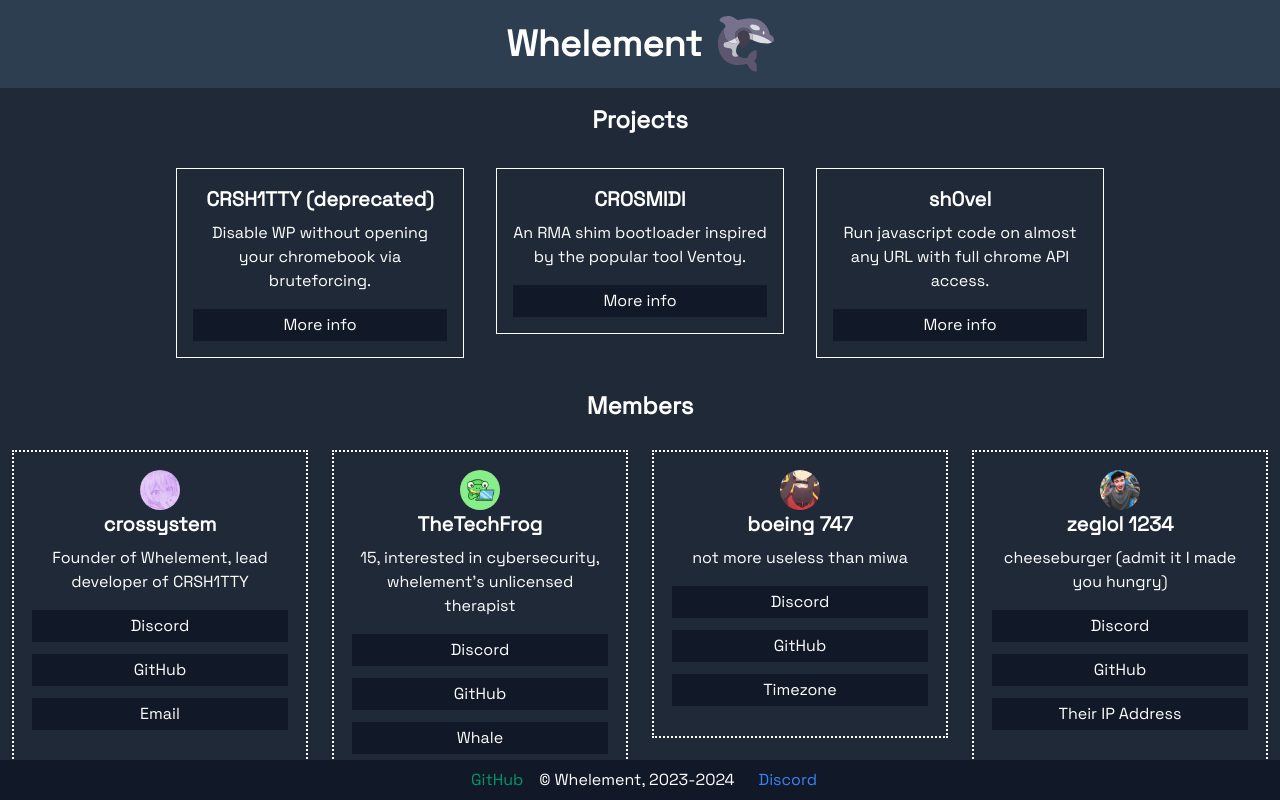
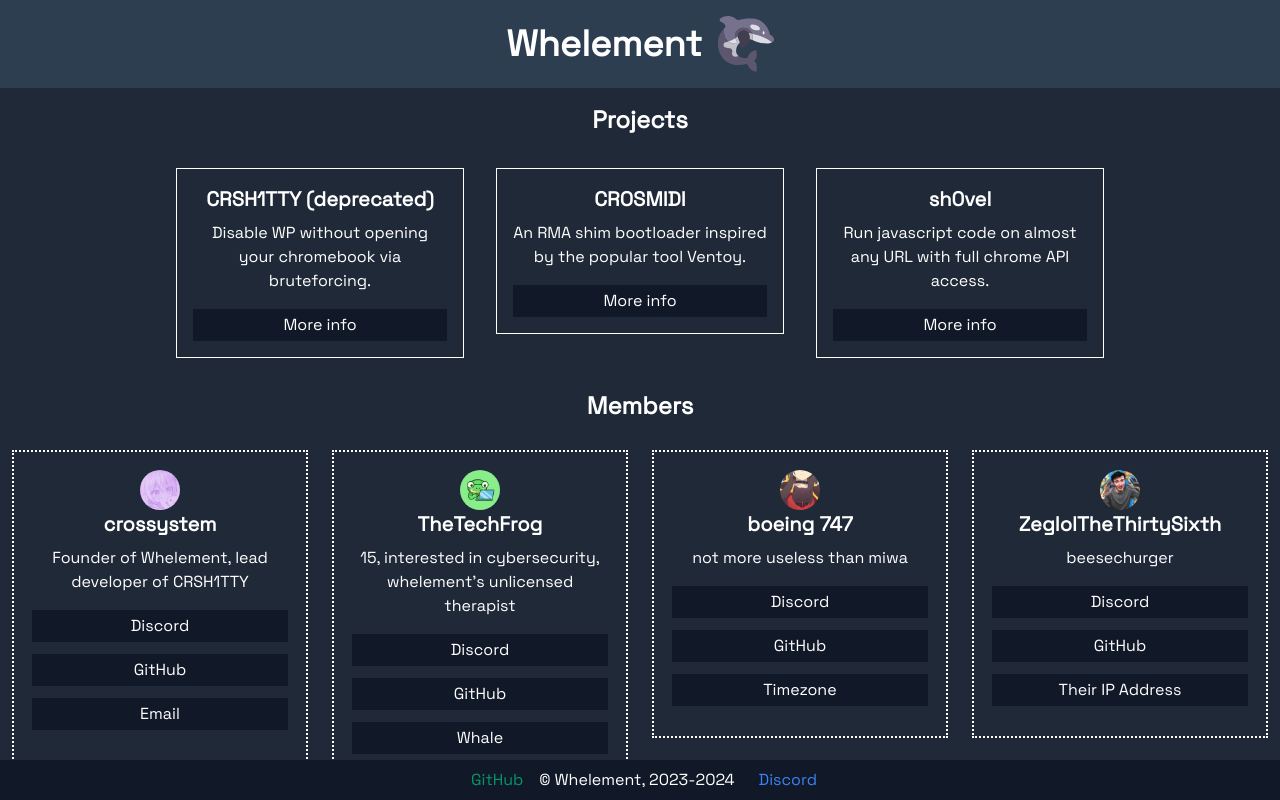
Before and after one commit to Whelement/Whelement.github.io, a React (Create React App) app: page / in a window 1280 px wide. Shown: the top 800 px of the page. Built offline with nearby package versions, Linux system fonts and the light colour scheme.

Commit message:
are you squidding me zeglol

```diff
--- a/src/pages/index.js
+++ b/src/pages/index.js
@@ -183,9 +183,9 @@ function Website() {
               src="pfps/zeglol.webp"
               alt="zeglol 1234"
             />
-            <h2 className="text-center font-bold text-xl mb-2">zeglol 1234</h2>
+            <h2 className="text-center font-bold text-xl mb-2">ZeglolTheThirtySixth</h2>
             <p className="text-center mb-4">
-            cheeseburger (admit it I made you hungry)
+            beesechurger
             </p>
             <button
               className="w-full h-8 bg-gray-900 hover:bg-gray-700 text-white mb-3"
```
